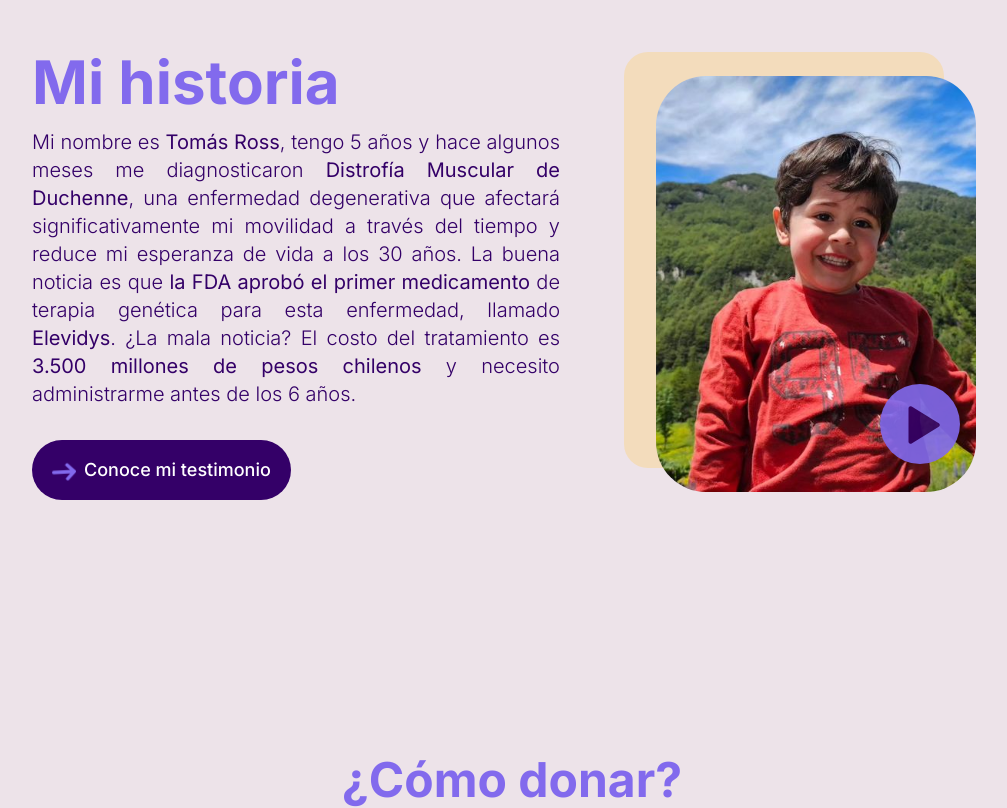
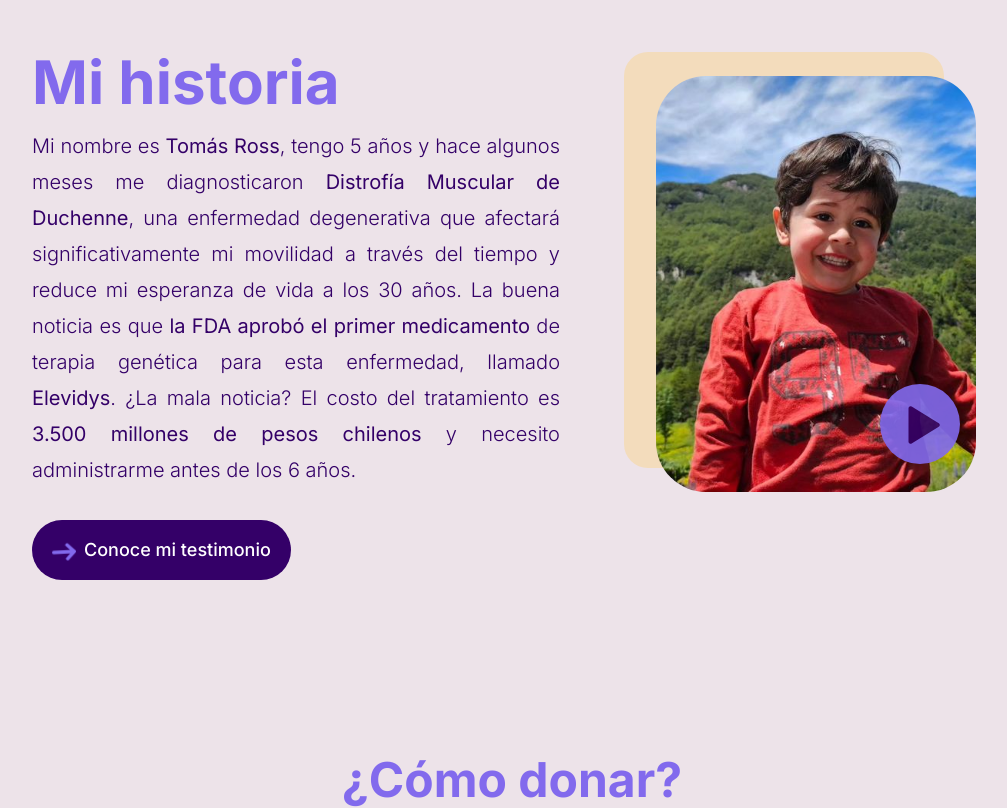
Before and after one commit to dalvaradotey/tomas, a Next.js app: page / in a window 1280 px wide. Shown: the part 980-1788 px from the top of the page, without its empty margins (128-1135 px from the left). Built offline with nearby package versions, Linux system fonts and the light colour scheme.

Commit message:
TEST: prueba de tamaño de texto

```diff
--- a/src/app/globals.css
+++ b/src/app/globals.css
@@ -8,4 +8,5 @@ html {
 
 body {
 	background-color: #EDE3E9;
+	@apply text-xl md:text-xl;
 }
--- a/src/components/About.tsx
+++ b/src/components/About.tsx
@@ -20,7 +20,7 @@ export default function About() {
     <div id="mi-historia" className="md:py-48 md:px-40 px-8 py-12 md:h-screen md:flex text-primary font-light">
       <div className="md:w-4/6 md:pr-28">
         <h2 className="text-6xl font-bold text-secondary">Mi historia</h2>
-        <p className="text-justify text-2xl md:text-xl leading-9 mt-4">Mi nombre es <strong>Tomás Ross</strong>, tengo 5 años y hace algunos meses me diagnosticaron <strong>Distrofía Muscular de Duchenne</strong>, una enfermedad degenerativa que afectará significativamente mi movilidad a través del tiempo y reduce mi esperanza de vida a los 30 años. La buena noticia es que <strong>la FDA aprobó el primer medicamento</strong> de terapia genética para esta enfermedad, llamado <strong>Elevidys</strong>. ¿La mala noticia? El costo del tratamiento es <strong>3.500 millones de pesos chilenos</strong> y necesito administrarme antes de los 6 años.</p>
+        <p className="text-justify leading-9 mt-4">Mi nombre es <strong>Tomás Ross</strong>, tengo 5 años y hace algunos meses me diagnosticaron <strong>Distrofía Muscular de Duchenne</strong>, una enfermedad degenerativa que afectará significativamente mi movilidad a través del tiempo y reduce mi esperanza de vida a los 30 años. La buena noticia es que <strong>la FDA aprobó el primer medicamento</strong> de terapia genética para esta enfermedad, llamado <strong>Elevidys</strong>. ¿La mala noticia? El costo del tratamiento es <strong>3.500 millones de pesos chilenos</strong> y necesito administrarme antes de los 6 años.</p>
         <div className="py-8">
           <LinkButton href="/testimonio" className="hidden md:flex items-center">
             <svg className="mt-[4px] w-6 h-6 text-secondary animate-[animate-bounce-right_1s_ease-in-out_infinite]" aria-hidden="true" xmlns="http://www.w3.org/2000/svg" fill="none" viewBox="0 0 14 10">
```
